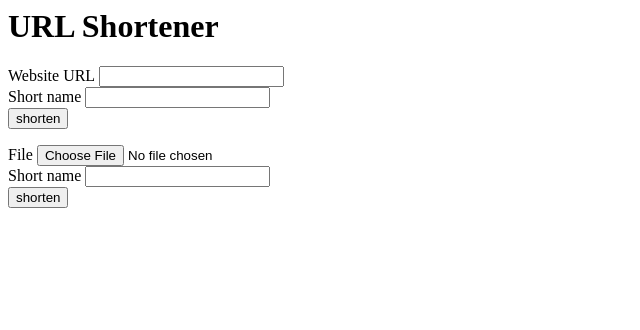
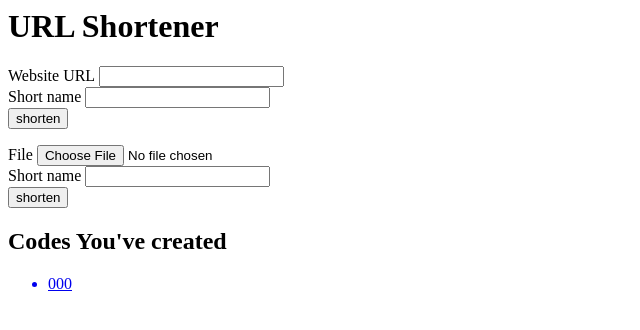
Before and after one commit to abhinav-cmd/url-shortener-atom, a Flask app: template templates/home.html in a window 1280 px wide. Shown: the top 330 px of the page, without its empty margins (0-640 px from the left). Run offline with Flask 2, Linux system fonts and the light colour scheme; the template is opened without the code that fills it: most values are stand-ins (such as "Sample title", 1, 10 or a date in 2020).

Commit message:
added api feature and sessions.

```diff
--- a/app.py
+++ b/app.py
@@ -1,4 +1,4 @@
-from flask import Flask,render_template,request, redirect, url_for, flash, abort
+from flask import Flask,render_template,request, redirect, url_for, flash, abort, session, jsonify
 import json
 import os.path
 from werkzeug.utils import secure_filename
@@ -7,7 +7,7 @@ app.secret_key = 'thatswhatshesaid2203__'
 
 @app.route('/')
 def home():
-    return render_template('home.html')
+    return render_template('home.html',codes=session.keys())
 
 @app.route('/your-url', methods=['GET','POST']) #methods is a list of methods you want to allow, if you dont specify it, it will give an error
 def your_url():
@@ -28,9 +28,12 @@ def your_url():
             full_name = request.form['code'] + secure_filename(f.filename)
             f.save('/Users/abhinav/Desktop/url-shortener/static/user_files/' + full_name)
             urls[request.form['code']] = {'file':full_name} #for every key we have a value
+
         with open('urls.json','w') as url_file:
             json.dump(urls, url_file)
+            session[request.form['code']]=True
         return render_template('your_url.html',code=request.form['code']) #request.args for get
+
     else:
         return redirect(url_for('home')) #best out of all three
         #return redirect('/') # redirect because it is more helpful to the user, render_template will leave them confused
@@ -51,3 +54,8 @@ def redirect_to_code(code):
 @app.errorhandler(404)
 def page_not_found(error):
     return render_template('page_not_found.html'),404
+
+
+@app.route('/api')
+def session_api():
+    return jsonify(list(session.keys()))
--- a/templates/home.html
+++ b/templates/home.html
@@ -24,3 +24,14 @@
       <br>
       <input type="submit" value="shorten">
 </form>
+
+{% if codes %}
+<h2>
+Codes You've created
+</h2>
+<ul>
+  {% for code in codes %}
+<a href="{{url_for('redirect_to_code', code=code)}}"><li>{{ code }}</li></a>
+  {% endfor %}
+</ul>
+{% endif %}
--- a/templates/page_not_found.html
+++ b/templates/page_not_found.html
@@ -2,5 +2,6 @@
 The page that you are trying to view is not found on the server..
 </h1>
 
-<p> hey! user, if you think this is an error, please contact me on github @abhinav_cmd, I'll be happy to help! go to the <a href="/"> home page</a> 😃
+<p> hey! user, if you think this is an error, please contact me on github @abhinav-cmd, I'll be happy to help! go to the <a href={{url_for("home")}}> home page</a> 😃
   </p>
+<!-- in place of {{url_for('home')}} we could've written just a single '/' but jinja has this functionality of explicitly stating the page you want to go to, so why not use it!-->
--- a/urls.json
+++ b/urls.json
@@ -1 +1 @@
-{"gogo": {"url": "http://google.com"}, "mac": {"file": "macmac-ssd-monitors.png"}}
+{"gogo": {"url": "http://google.com"}, "mac": {"file": "macmac-ssd-monitors.png"}, "haha": {"url": "http://google.com"}, "noonononoo": {"url": "http://google.com"}, "wow": {"url": "http://google.com"}, "google": {"url": "http://google.com"}, "yah": {"url": "http://yahoo.com"}}
```
